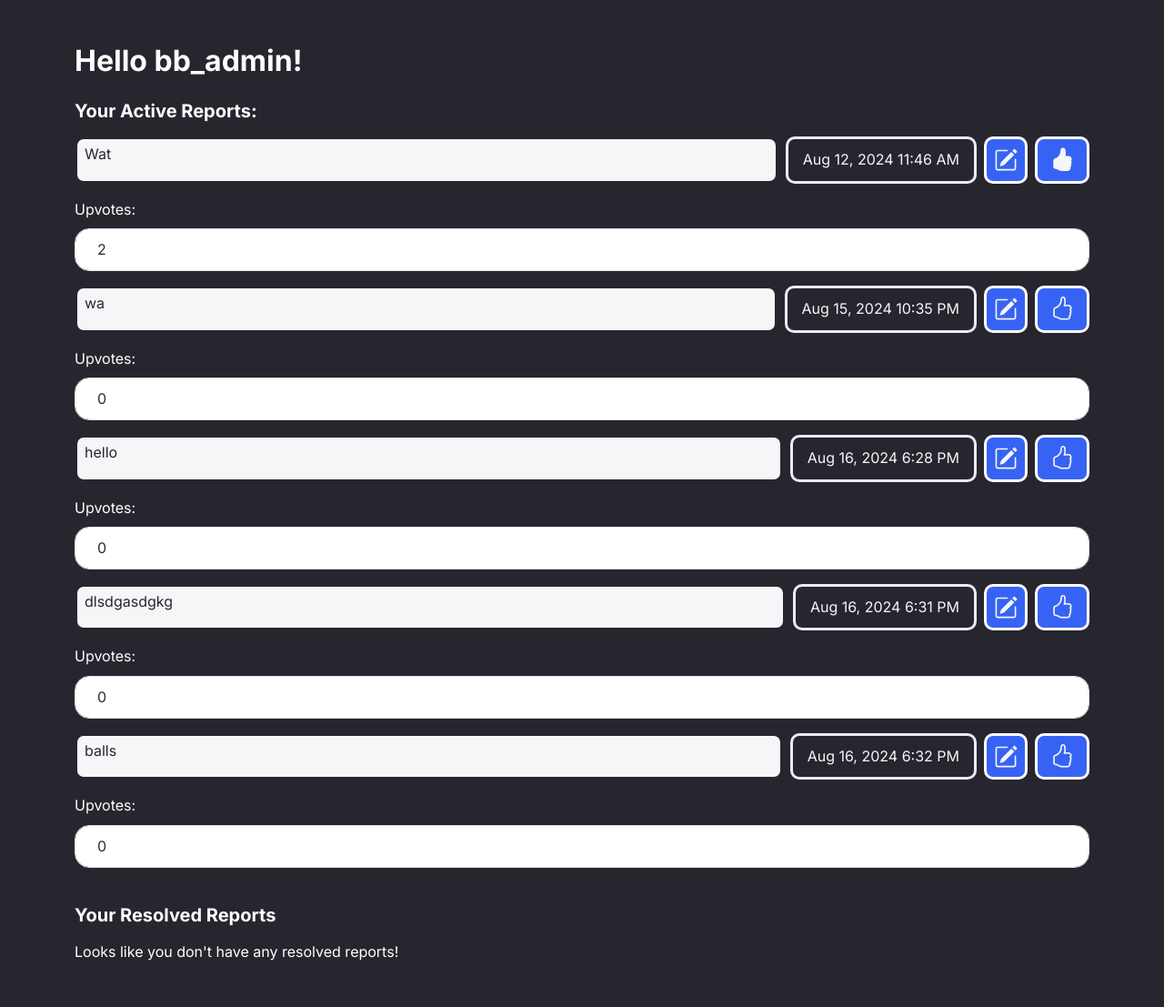
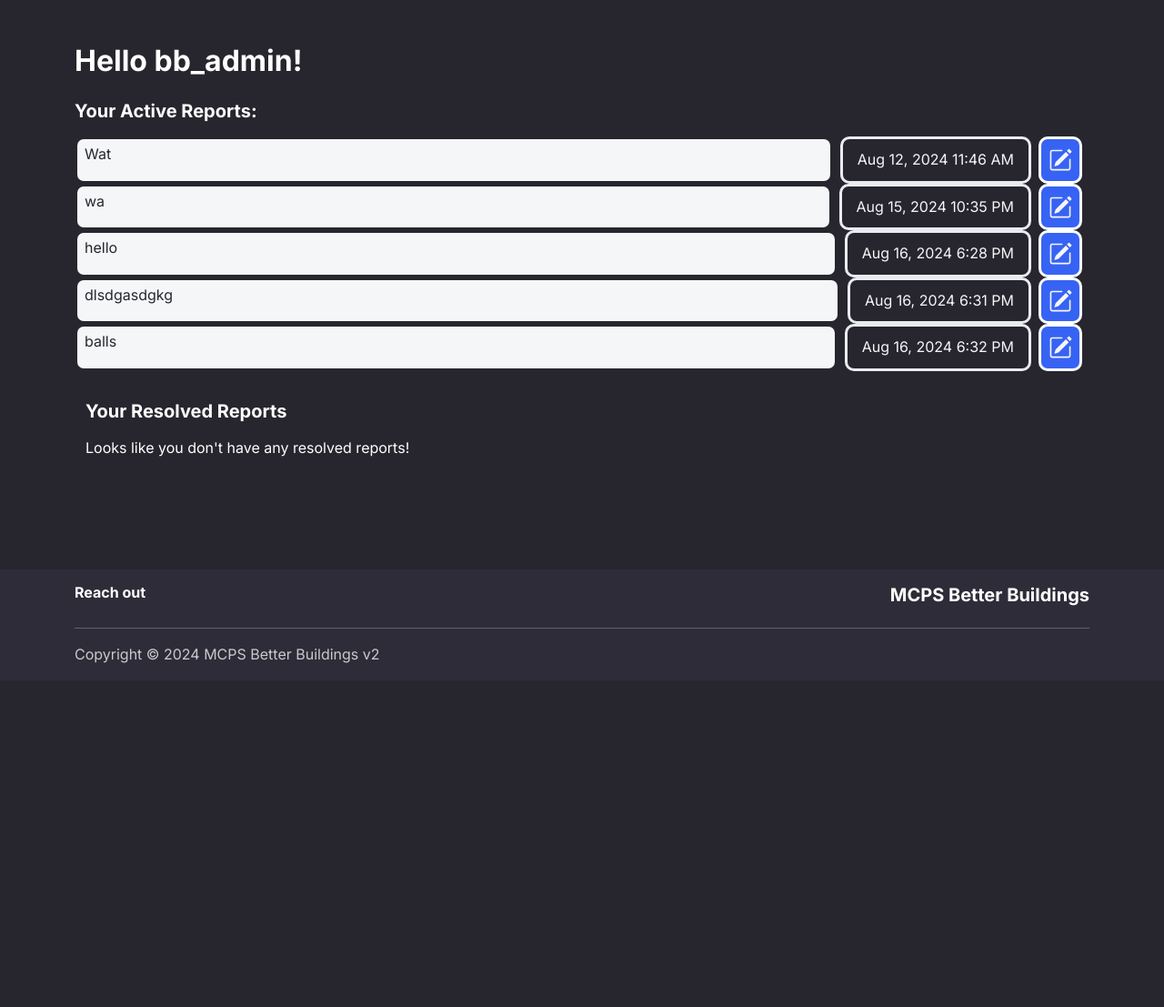
Before and after one commit to Scorchify/Better-Buildings, a Django app: page /accounts/profile/ in a window 1280 px wide. Shown: the part 59-1166 px from the top of the page at 91% size. After the commit the page ends 788 px from the top, so only its background shows below. Run offline with Django 5.2, Linux system fonts and the light colour scheme; a user stored in the database is signed in; data comes from the database, SQL or seed files in the repository; data that the repository does not hold is empty; some libraries are stand-ins or nearby versions.

Commit message:
remove upvote on profile

```diff
--- a/accounts/templates/accounts/profile.html
+++ b/accounts/templates/accounts/profile.html
@@ -37,22 +37,6 @@
           </div>
 
           <!-- upvote button -->
-          <div class="col-auto d-flex justify-content-center align-items-center justify-content-xl-center align-items-xl-center px-2" style="border-style: solid; border-radius: 10px; background: var(--bs-info);">
-            <button id="thumbs-up-{{ report.id }}" class="thumbs-up-icon bi
-              {% if user in report.upvoted_by.all %}
-                bi-hand-thumbs-up-fill
-              {% else %}
-                bi-hand-thumbs-up
-              {% endif %}
-              text-light" style="font-size: 26px; background: none; border: none;" onclick="toggleThumbsUp({{ report.id }})"></button>
-          </div>
-        </div>
-        <div class="row mb-3">
-          <div class="col">
-            <label for="upvotes-{{ report.id }}" class="form-label">Upvotes:</label>
-            <input type="text" id="upvotes-{{ report.id }}" class="form-control" value="{{ report.upvotes }}" readonly>
-          </div>
-        </div>
         {% empty %}
           <p>Looks like you don't have any active reports!</p>
         {% endfor %}
@@ -81,80 +65,4 @@
   </div>
 </section>
 
-<script>
-  document.addEventListener('DOMContentLoaded', function () {
-    // Function to get CSRF token from meta tag
-    function getCsrfToken() {
-      return document.querySelector('meta[name="csrf-token"]').getAttribute('content');
-    }
-
-    // Function to toggle thumbs-up state
-    function toggleThumbsUp(reportId) {
-      const thumbsUpIcon = document.getElementById(`thumbs-up-${reportId}`);
-      const upvotesCount = document.getElementById(`upvotes-${reportId}`);
-      const csrfToken = getCsrfToken();
-
-      fetch(`/upvote/${reportId}/`, { // Correct URL pattern
-        method: 'POST',
-        headers: {
-          'Content-Type': 'application/json',
-          'X-CSRFToken': csrfToken
-        }
-      })
-      .then(response => response.json())
-      .then(data => {
-        if (data.upvotes !== undefined) {
-          // Update the upvotes count
-          upvotesCount.value = data.upvotes;
-
-          // Toggle the thumbs-up icon between outlined and filled
-          if (thumbsUpIcon.classList.contains('bi-hand-thumbs-up')) {
-            thumbsUpIcon.classList.remove('bi-hand-thumbs-up');
-            thumbsUpIcon.classList.add('bi-hand-thumbs-up-fill');
-          } else {
-            thumbsUpIcon.classList.remove('bi-hand-thumbs-up-fill');
-            thumbsUpIcon.classList.add('bi-hand-thumbs-up');
-          }
-
-          // Apply animation
-          thumbsUpIcon.classList.add('thumbs-up-animate');
-          setTimeout(() => {
-            thumbsUpIcon.classList.remove('thumbs-up-animate');
-          }, 500); // Duration of the animation
-        }
-      })
-      .catch(error => console.error('Error:', error));
-    }
-
-    // Function to set the initial state of thumbs-up icons
-    function setInitialThumbsUpState() {
-      document.querySelectorAll('.thumbs-up-icon').forEach(icon => {
-        const reportId = icon.id.split('-')[2];
-        fetch(`/report-state/${reportId}/`)
-          .then(response => response.json())
-          .then(data => {
-            if (data.is_upvoted) {
-              icon.classList.add('bi-hand-thumbs-up-fill');
-              icon.classList.remove('bi-hand-thumbs-up');
-            } else {
-              icon.classList.add('bi-hand-thumbs-up');
-              icon.classList.remove('bi-hand-thumbs-up-fill');
-            }
-          })
-          .catch(error => console.error('Error:', error));
-      });
-    }
-
-    // Add click event listeners to thumbs-up icons
-    document.querySelectorAll('.thumbs-up-icon').forEach(icon => {
-      icon.addEventListener('click', function () {
-        const reportId = this.id.split('-')[2];
-        toggleThumbsUp(reportId);
-      });
-    });
-
-    // Set initial state of thumbs-up icons
-    setInitialThumbsUpState();
-  });
-  <script>
 {% endblock content %}
```
